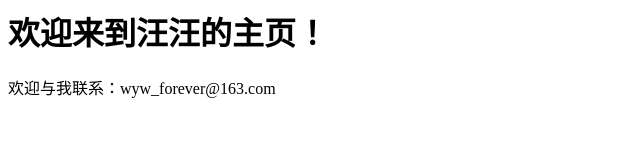
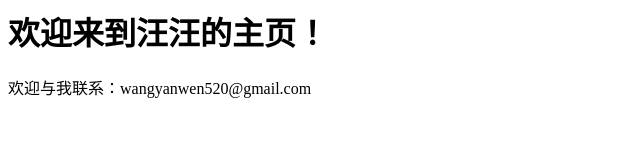
Before and after one commit to wyw-forever/wyw-forever.github.io, a plain HTML site: page index.html in a window 1280 px wide. Shown: the full height of the page, 0-640 px from the left. Drawn offline with Linux system fonts and the light colour scheme.

Commit message:
Update index.html

```diff
--- a/index.html
+++ b/index.html
@@ -1,2 +1,2 @@
 <h1>欢迎来到汪汪的主页！</h1>
-欢迎与我联系：wyw_forever@163.com
+欢迎与我联系：wangyanwen520@gmail.com
```
